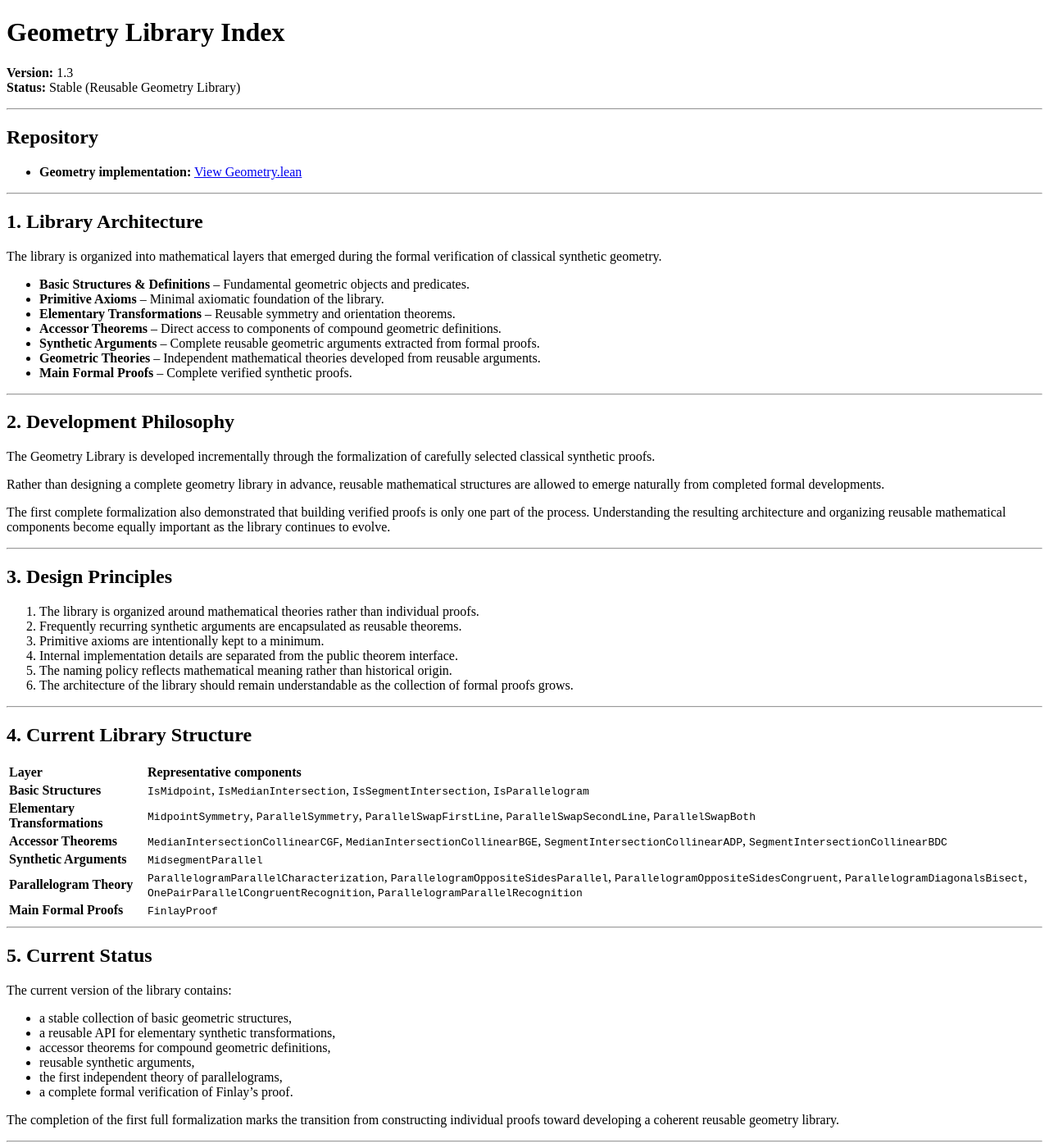
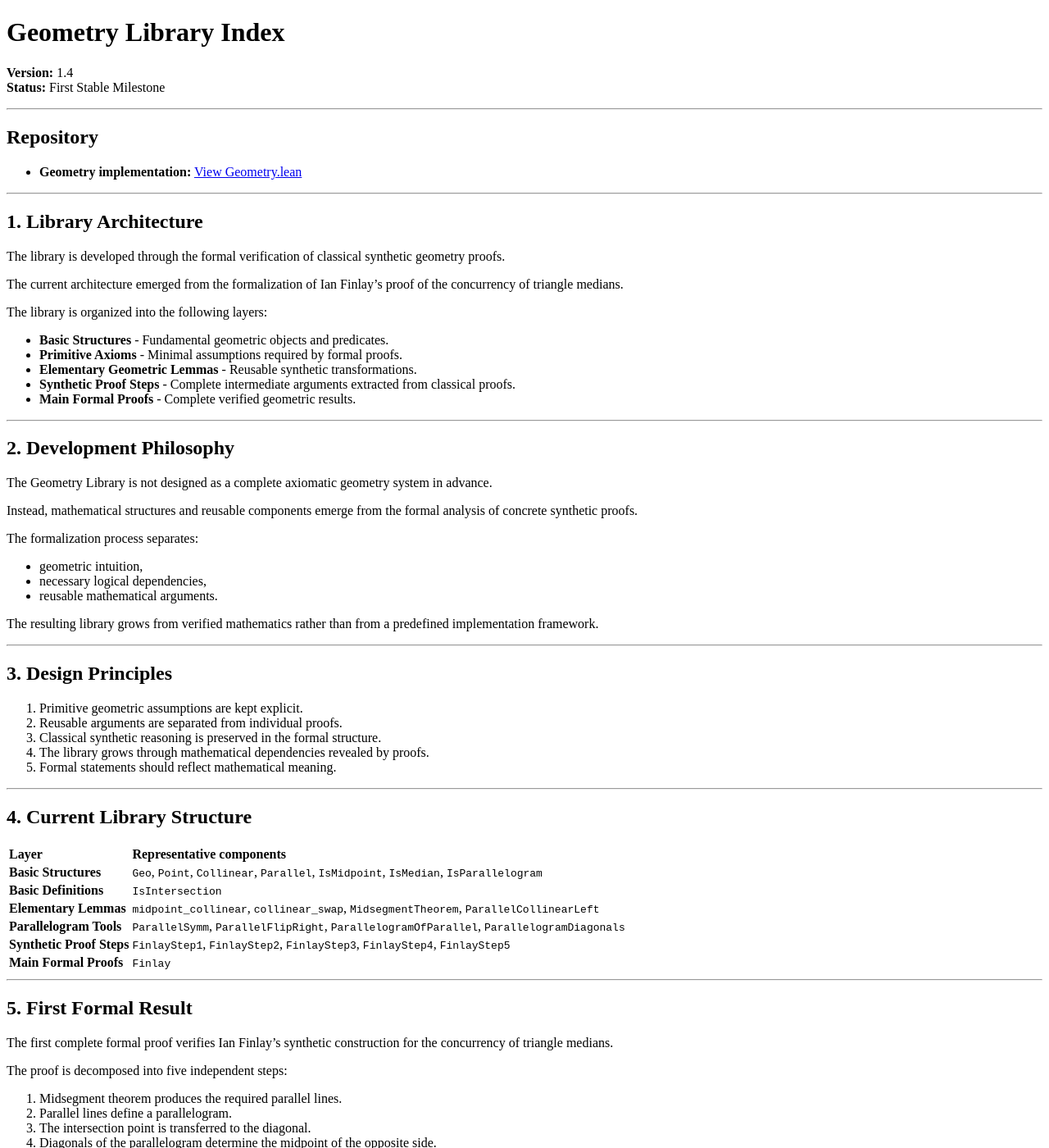
Before and after one commit to cgjteam/cgjteam.github.io, a Jekyll site: the page built from Geometry.md, in a window 1280 px wide and 1400 px high. Shown: the whole window at 82% size. Built offline with Jekyll 4.4.1, drawn with Linux system fonts in a browser that asks for light colours; comment, search, counter and statistics services are not loaded; our own code applies the rules of GitHub Pages for plain Markdown files; some of the changed text lies outside the part shown.

Commit message:
Update Geometry.md

```diff
--- a/Geometry.md
+++ b/Geometry.md
@@ -4,8 +4,8 @@ layout: default
 
 # Geometry Library Index
 
-**Version:** 1.3
-**Status:** Stable (Reusable Geometry Library)
+**Version:** 1.4
+**Status:** First Stable Milestone
 
 ---
 
@@ -17,36 +17,43 @@ layout: default
 
 ## 1. Library Architecture
 
-The library is organized into mathematical layers that emerged during the formal verification of classical synthetic geometry.
+The library is developed through the formal verification of classical synthetic geometry proofs.
 
-- **Basic Structures & Definitions** – Fundamental geometric objects and predicates.
-- **Primitive Axioms** – Minimal axiomatic foundation of the library.
-- **Elementary Transformations** – Reusable symmetry and orientation theorems.
-- **Accessor Theorems** – Direct access to components of compound geometric definitions.
-- **Synthetic Arguments** – Complete reusable geometric arguments extracted from formal proofs.
-- **Geometric Theories** – Independent mathematical theories developed from reusable arguments.
-- **Main Formal Proofs** – Complete verified synthetic proofs.
+The current architecture emerged from the formalization of Ian Finlay's proof of the concurrency of triangle medians.
+
+The library is organized into the following layers:
+
+- **Basic Structures** - Fundamental geometric objects and predicates.
+- **Primitive Axioms** - Minimal assumptions required by formal proofs.
+- **Elementary Geometric Lemmas** - Reusable synthetic transformations.
+- **Synthetic Proof Steps** - Complete intermediate arguments extracted from classical proofs.
+- **Main Formal Proofs** - Complete verified geometric results.
 
 ---
 
 ## 2. Development Philosophy
 
-The Geometry Library is developed incrementally through the formalization of carefully selected classical synthetic proofs.
+The Geometry Library is not designed as a complete axiomatic geometry system in advance.
 
-Rather than designing a complete geometry library in advance, reusable mathematical structures are allowed to emerge naturally from completed formal developments.
+Instead, mathematical structures and reusable components emerge from the formal analysis of concrete synthetic proofs.
 
-The first complete formalization also demonstrated that building verified proofs is only one part of the process. Understanding the resulting architecture and organizing reusable mathematical components become equally important as the library continues to evolve.
+The formalization process separates:
+
+- geometric intuition,
+- necessary logical dependencies,
+- reusable mathematical arguments.
+
+The resulting library grows from verified mathematics rather than from a predefined implementation framework.
 
 ---
 
 ## 3. Design Principles
 
-1. The library is organized around mathematical theories rather than individual proofs.
-2. Frequently recurring synthetic arguments are encapsulated as reusable theorems.
-3. Primitive axioms are intentionally kept to a minimum.
-4. Internal implementation details are separated from the public theorem interface.
-5. The naming policy reflects mathematical meaning rather than historical origin.
-6. The architecture of the library should remain understandable as the collection of formal proofs grows.
+1. Primitive geometric assumptions are kept explicit.
+2. Reusable arguments are separated from individual proofs.
+3. Classical synthetic reasoning is preserved in the formal structure.
+4. The library grows through mathematical dependencies revealed by proofs.
+5. Formal statements should reflect mathematical meaning.
 
 ---
 
@@ -54,46 +61,72 @@ The first complete formalization also demonstrated that building verified proofs
 
 | Layer | Representative components |
 | :--- | :--- |
-| **Basic Structures** | `IsMidpoint`, `IsMedianIntersection`, `IsSegmentIntersection`, `IsParallelogram` |
-| **Elementary Transformations** | `MidpointSymmetry`, `ParallelSymmetry`, `ParallelSwapFirstLine`, `ParallelSwapSecondLine`, `ParallelSwapBoth` |
-| **Accessor Theorems** | `MedianIntersectionCollinearCGF`, `MedianIntersectionCollinearBGE`, `SegmentIntersectionCollinearADP`, `SegmentIntersectionCollinearBDC` |
-| **Synthetic Arguments** | `MidsegmentParallel` |
-| **Parallelogram Theory** | `ParallelogramParallelCharacterization`, `ParallelogramOppositeSidesParallel`, `ParallelogramOppositeSidesCongruent`, `ParallelogramDiagonalsBisect`, `OnePairParallelCongruentRecognition`, `ParallelogramParallelRecognition` |
-| **Main Formal Proofs** | `FinlayProof` |
+| **Basic Structures** | `Geo`, `Point`, `Collinear`, `Parallel`, `IsMidpoint`, `IsMedian`, `IsParallelogram` |
+| **Basic Definitions** | `IsIntersection` |
+| **Elementary Lemmas** | `midpoint_collinear`, `collinear_swap`, `MidsegmentTheorem`, `ParallelCollinearLeft` |
+| **Parallelogram Tools** | `ParallelSymm`, `ParallelFlipRight`, `ParallelogramOfParallel`, `ParallelogramDiagonals` |
+| **Synthetic Proof Steps** | `FinlayStep1`, `FinlayStep2`, `FinlayStep3`, `FinlayStep4`, `FinlayStep5` |
+| **Main Formal Proofs** | `Finlay` |
 
 ---
 
-## 5. Current Status
+## 5. First Formal Result
 
-The current version of the library contains:
+The first complete formal proof verifies Ian Finlay's synthetic construction for the concurrency of triangle medians.
 
-- a stable collection of basic geometric structures,
-- a reusable API for elementary synthetic transformations,
-- accessor theorems for compound geometric definitions,
-- reusable synthetic arguments,
-- the first independent theory of parallelograms,
-- a complete formal verification of Finlay's proof.
+The proof is decomposed into five independent steps:
 
-The completion of the first full formalization marks the transition from constructing individual proofs toward developing a coherent reusable geometry library.
+1. Midsegment theorem produces the required parallel lines.
+2. Parallel lines define a parallelogram.
+3. The intersection point is transferred to the diagonal.
+4. Diagonals of the parallelogram determine the midpoint of the opposite side.
+5. The midpoint property gives the third median.
+
+The final theorem proves:
+
+- `AD` is a median of triangle `ABC`.
+- The centroid point `G` lies on `AD`.
+
+Therefore all three medians are concurrent.
 
 ---
 
-## 6. Roadmap
+## 6. Current Status
 
-Future development will continue through additional classical results in synthetic geometry.
+The current version contains:
 
-Alongside new formal proofs, increasing attention will be devoted to maintaining a coherent library architecture, refining reusable mathematical interfaces, and organizing independent geometric theories that naturally emerge from successive formalizations.
+- a minimal geometric structure,
+- basic synthetic lemmas,
+- reusable proof components,
+- a complete formal verification of Finlay's synthetic proof.
+
+The first milestone establishes the methodology for future development of the library.
 
 ---
 
-## 7. Library Evolution
+## 7. Future Development
 
-The development of the library currently follows five successive stages:
+Future work will extend the library through additional classical synthetic constructions.
 
-1. Formal verification of a classical synthetic proof.
-2. Extraction of reusable synthetic arguments.
-3. Construction of independent mathematical theories.
-4. Continuous refinement of the library architecture.
-5. Gradual expansion into a general-purpose synthetic geometry library.
+Possible directions include:
+
+- further triangle geometry results,
+- systematic development of parallelogram theory,
+- reusable synthetic transformations,
+- comparison of different proof perspectives.
+
+The long-term goal is a coherent reusable library for formal synthetic geometry.
+
+---
+
+## 8. Library Evolution
+
+The current development follows the following pattern:
+
+1. Formal verification of a classical proof.
+2. Extraction of reusable mathematical components.
+3. Development of independent geometric theories.
+4. Refinement of library architecture.
+5. Expansion toward a general synthetic geometry framework.
 
 This evolution is documented in the accompanying development logs.
```
